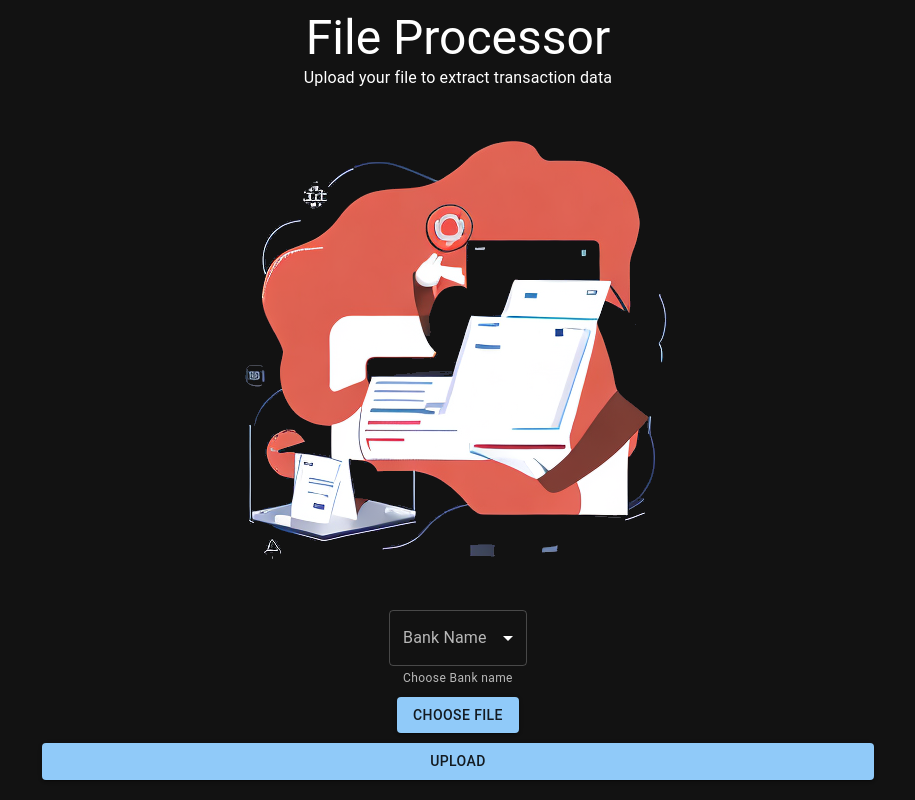
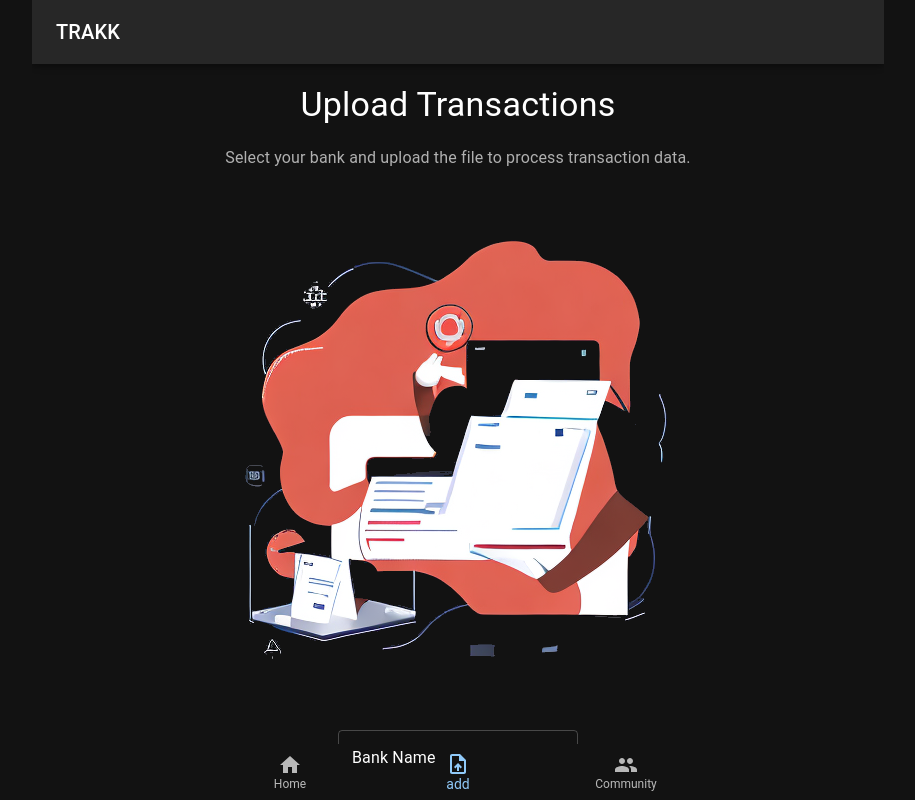
Before and after one commit to kartikbhardwaj017/trakk, a React (Create React App) app: page /upload in a window 1280 px wide. Shown: the whole page, without its empty margins (182-1097 px from the left). Built offline with nearby package versions, Linux system fonts and the light colour scheme.

Commit message:
consistent styling and extractFile init

```diff
--- a/package.json
+++ b/package.json
@@ -15,6 +15,7 @@
     "@types/react": "^18.2.18",
     "@types/react-dom": "^18.2.7",
     "@types/recharts": "^1.8.24",
+    "@types/xlsx": "^0.0.36",
     "react": "^18.2.0",
     "react-chartjs-2": "^5.2.0",
     "react-dom": "^18.2.0",
@@ -22,7 +23,8 @@
     "react-scripts": "5.0.1",
     "recharts": "^2.7.2",
     "typescript": "^4.9.5",
-    "web-vitals": "^2.1.4"
+    "web-vitals": "^2.1.4",
+    "xlsx": "^0.18.5"
   },
   "scripts": {
     "start": "react-scripts start",
--- a/src/components/Home.tsx
+++ b/src/components/Home.tsx
@@ -12,6 +12,7 @@ import {
   LocationOn,
   Home as HomeIcon,
   Margin,
+  UploadFile,
 } from "@mui/icons-material";
 import AppBar from "@mui/material/AppBar";
 import Toolbar from "@mui/material/Toolbar";
@@ -20,6 +21,7 @@ import BasicTabs from "./TabPanel";
 import Graph from "./Graph";
 import Graph2 from "./Graph2";
 import { useEffect } from "react";
+import Layout from "./Layout";
 
 export default function Home() {
   // useEffect(() => {
@@ -30,27 +32,14 @@ export default function Home() {
   // }, []);
 
   return (
+    <Layout selectedIcon={"Home"}>
       <div
         style={{
           height: "100vh",
           overflowY: "scroll",
+          padding: "10px",
         }}
       >
-      <style>
-        {`
-          ::-webkit-scrollbar {
-            display: none;
-          }
-        `}
-      </style>
-      <AppBar position="static">
-        <Toolbar>
-          <Typography variant="h6" component="div" sx={{ flexGrow: 1 }}>
-            TRAKK
-          </Typography>
-        </Toolbar>
-      </AppBar>
-
         <div
           style={{
             flexGrow: 1,
@@ -74,13 +63,17 @@ export default function Home() {
             >
               <span>Welcome,</span>
               <span
-              style={{ fontWeight: 700, fontSize: "32px", marginLeft: "10px" }}
+                style={{
+                  fontWeight: 700,
+                  fontSize: "32px",
+                  marginLeft: "10px",
+                }}
               >
                 Kartik
               </span>
               <span>Available balance</span>
               <span style={{ fontWeight: 700, fontSize: "32px" }}>
-              USD 80000.00
+                INR 80000.00
               </span>
               <div
                 style={{
@@ -107,7 +100,7 @@ export default function Home() {
                 >
                   <span>income</span>
                   <br />
-                <span>USD 1000</span>
+                  <span>INR 1000</span>
                 </div>
                 <div
                   style={{
@@ -124,7 +117,7 @@ export default function Home() {
                 >
                   <span>expense</span>
                   <br />
-                <span>USD 500</span>
+                  <span>INR 500</span>
                 </div>
               </div>
             </div>
@@ -135,9 +128,17 @@ export default function Home() {
         <h2>Expense Overview</h2>
         <Graph />
         <Graph2 />
-      <BottomNavigation
+        {/* <BottomNavigation
         showLabels
-        style={{ position: "fixed", width: "100%", bottom: 0 }}
+        style={{
+          position: "fixed",
+          width: "100%",
+          bottom: 0,
+          left: 0,
+          right: 0,
+          margin: 0,
+          padding: 0,
+        }}
         value={"recents"}
       >
         <BottomNavigationAction
@@ -145,9 +146,10 @@ export default function Home() {
           value="recents"
           icon={<HomeIcon />}
         />
-        <BottomNavigationAction label="Favorites" icon={<Favorite />} />
+        <BottomNavigationAction label="add Tranx" icon={<UploadFile />} />
         <BottomNavigationAction label="Nearby" icon={<LocationOn />} />
-      </BottomNavigation>
+      </BottomNavigation> */}
       </div>
+    </Layout>
   );
 }
--- /dev/null
+++ b/src/components/Layout.tsx
@@ -0,0 +1,64 @@
+import { useNavigate } from "react-router-dom";
+import { BottomNavigation, BottomNavigationAction } from "@mui/material";
+import AppBar from "@mui/material/AppBar";
+import Toolbar from "@mui/material/Toolbar";
+import Typography from "@mui/material/Typography";
+import { Home as HomeIcon, UploadFile, People } from "@mui/icons-material";
+
+export default function Layout({ children, selectedIcon }) {
+  const navigate = useNavigate();
+
+  return (
+    <div
+      style={{
+        height: "100vh",
+        overflowY: "scroll",
+        paddingBottom: "70px",
+      }}
+    >
+      <style>
+        {`
+          ::-webkit-scrollbar {
+            display: none;
+          }
+        `}
+      </style>
+      <AppBar position="static">
+        <Toolbar>
+          <Typography variant="h6" component="div" sx={{ flexGrow: 1 }}>
+            TRAKK
+          </Typography>
+        </Toolbar>
+      </AppBar>
+      {children}
+
+      <BottomNavigation
+        showLabels
+        style={{
+          position: "fixed",
+          width: "100%",
+          bottom: 0,
+          left: 0,
+          right: 0,
+          margin: 0,
+          padding: 0,
+        }}
+        value={selectedIcon}
+      >
+        <BottomNavigationAction
+          label="Home"
+          value="Home"
+          icon={<HomeIcon />}
+          onClick={() => navigate("/home")}
+        />
+        <BottomNavigationAction
+          label="add"
+          value="add"
+          icon={<UploadFile />}
+          onClick={() => navigate("/upload")}
+        />
+        <BottomNavigationAction label="Community" icon={<People />} />
+      </BottomNavigation>
+    </div>
+  );
+}
--- a/src/components/UploadFile.tsx
+++ b/src/components/UploadFile.tsx
@@ -1,12 +1,14 @@
 import React, { useState, useRef } from "react";
 import { Button, Typography, Box, Input } from "@mui/material";
-import { Image } from "@mui/icons-material";
 import image from "./uploadFile.png";
 import InputLabel from "@mui/material/InputLabel";
 import MenuItem from "@mui/material/MenuItem";
 import FormHelperText from "@mui/material/FormHelperText";
 import FormControl from "@mui/material/FormControl";
 import Select, { SelectChangeEvent } from "@mui/material/Select";
+import Layout from "./Layout";
+
+import { TransactionExtractionFactory } from "../services/TransactionExtractionFactory";
 
 export default function LandingPage() {
   const [selectedBank, setSelectedBank] = useState("");
@@ -25,46 +27,82 @@ export default function LandingPage() {
     fileInputRef.current?.click();
   };
 
+  const onUpload = async () => {
+    if (selectedFile && selectedBank) {
+      try {
+        const extractor =
+          TransactionExtractionFactory.getExtractor(selectedBank);
+        const transactions = await extractor.extractFromXlsvFile(selectedFile);
+        console.log(transactions);
+      } catch (error) {
+        console.error("Failed to extract transactions:", error);
+      }
+    } else {
+      console.error("No file selected or bank not specified");
+    }
+  };
+
   return (
+    <Layout selectedIcon={"add"}>
       <div
         style={{
           width: "100%",
           display: "flex",
           flexDirection: "column",
           alignItems: "center",
+          padding: "20px",
         }}
       >
-      <Typography variant="h3">File Processor</Typography>
-      <Typography>Upload your file to extract transaction data</Typography>
-      <img src={image} alt="Graphic  " />
+        <Typography
+          variant="h4"
+          style={{ color: "white", marginBottom: "20px" }}
+        >
+          Upload Transactions
+        </Typography>
+        <Typography style={{ color: "#B0B0B0", marginBottom: "20px" }}>
+          Select your bank and upload the file to process transaction data.
+        </Typography>
+        <img
+          src={image}
+          alt="Upload graphic"
+          style={{ marginBottom: "20px" }}
+        />
 
-      <FormControl sx={{ m: 1, minWidth: 120 }}>
-        <InputLabel id="demo-simple-select-helper-label">Bank Name</InputLabel>
+        <FormControl sx={{ m: 1, minWidth: 240 }}>
+          <InputLabel
+            id="demo-simple-select-helper-label"
+            style={{ color: "white" }}
+          >
+            Bank Name
+          </InputLabel>
           <Select
             labelId="demo-simple-select-helper-label"
             id="demo-simple-select-helper"
             value={selectedBank}
             label="SBI"
             onChange={handleBankChange}
-          sx={{ color: "white" }}
+            sx={{ color: "white", marginBottom: "10px" }}
           >
-          <MenuItem value={15}>
+            <MenuItem value={"SBI"}>
               <em>SBI</em>
             </MenuItem>
-          <MenuItem value={10}>ICICI</MenuItem>
-          <MenuItem value={20}>HDFC</MenuItem>
-          <MenuItem value={30}>AXIS</MenuItem>
+            <MenuItem value={"ICICI"}>ICICI</MenuItem>
+            <MenuItem value={"HDFC"}>HDFC</MenuItem>
+            <MenuItem value={"AXIS"}>AXIS</MenuItem>
           </Select>
-        <FormHelperText>Choose Bank name </FormHelperText>
         </FormControl>
-      <Box display="flex" alignItems="center" gap={2}>
+        <Box
+          display="flex"
+          alignItems="center"
+          gap={2}
+          style={{ marginBottom: "20px" }}
+        >
           <input
             type="file"
             ref={fileInputRef}
             onChange={handleFileChange}
-          style={{ display: "none" }} // Hide the default file input
-        />{" "}
-        {/* Styled file picker button */}
+            style={{ display: "none" }}
+          />
           <Button
             variant="contained"
             color="primary"
@@ -73,18 +111,26 @@ export default function LandingPage() {
             Choose File
           </Button>
           {selectedFile && (
-          <span style={{ marginLeft: 10 }}>{selectedFile.name}</span>
+            <Typography
+              variant="body2"
+              style={{ color: "white", marginLeft: 10 }}
+            >
+              {selectedFile.name}
+            </Typography>
           )}
         </Box>
         <Button
           variant="contained"
+          color="primary"
           style={{
-          width: "calc(100% - 20px)",
-          margin: "10px",
+            width: "calc(100% - 40px)",
+            margin: "10px 20px",
           }}
+          onClick={onUpload}
         >
           Upload
         </Button>
       </div>
+    </Layout>
   );
 }
--- /dev/null
+++ b/src/services/ITransactionExtractor.ts
@@ -0,0 +1,5 @@
+import { ITransactionProps } from "./ITransactionProps";
+
+export interface ITransactionExtractor {
+  extractFromXlsvFile(file: File): Promise<ITransactionProps[]>;
+}
--- /dev/null
+++ b/src/services/ITransactionProps.ts
@@ -0,0 +1,20 @@
+export enum EPaymentMode {
+  UPI = "UPI",
+  NEFT = "NEFT",
+}
+
+export enum ETransactionType {
+  CREDIT = "CREDIT",
+  DEBIT = "DEBIT",
+}
+
+export interface ITransactionProps {
+  date: string;
+  amount: number;
+  balance: number;
+  mode: EPaymentMode;
+  recipient: string;
+  category: string;
+  remarks: string;
+  type: ETransactionType;
+}
--- /dev/null
+++ b/src/services/SBITransactionExtractService.ts
@@ -0,0 +1,61 @@
+import * as XLSX from "xlsx";
+import { ITransactionExtractor } from "./ITransactionExtractor";
+import { ETransactionType, ITransactionProps } from "./ITransactionProps";
+
+export class SBITransactionExtractService implements ITransactionExtractor {
+  // Given the code structure, I'm making an assumption that the transaction details can be determined
+  // based on column headers. You might need to modify this to suit your actual Excel structure.
+  async extractFromXlsvFile(file: File): Promise<ITransactionProps[]> {
+    return new Promise<ITransactionProps[]>((resolve, reject) => {
+      let transactions: ITransactionProps[] = [];
+
+      const reader = new FileReader();
+
+      reader.onload = (evt) => {
+        try {
+          const bstr = evt.target.result as string;
+          const workbook = XLSX.read(bstr, { type: "binary" });
+          const wsname = workbook.SheetNames[0];
+          const ws = workbook.Sheets[wsname];
+          const data = XLSX.utils.sheet_to_json(ws, { header: 1 });
+
+          const headers = data[0];
+          const rows = data.slice(1);
+
+          rows.forEach((row) => {
+            let obj: any = {};
+            (headers as string[]).forEach((header, i) => {
+              obj[header] = row[i];
+            });
+
+            const transaction: ITransactionProps = {
+              date: obj["Transaction Date"],
+              amount:
+                obj["Withdrawal Amount (INR )"] || obj["Deposit Amount (INR )"],
+              balance: obj["Balance (INR )"],
+              mode: obj["Transaction Mode"], // This is an assumption, modify as required
+              recipient: obj["Recipient"], // This is an assumption, modify as required
+              category: obj["Category"], // This is an assumption, modify as required
+              remarks: obj["Transaction Remarks"],
+              type: obj["Withdrawal Amount (INR )"]
+                ? ETransactionType.DEBIT
+                : ETransactionType.CREDIT,
+            };
+
+            transactions.push(transaction);
+          });
+
+          resolve(transactions);
+        } catch (error) {
+          reject(error);
+        }
+      };
+
+      reader.onerror = (error) => {
+        reject(error);
+      };
+
+      reader.readAsBinaryString(file);
+    });
+  }
+}
--- /dev/null
+++ b/src/services/TransactionExtractionFactory.ts
@@ -0,0 +1,13 @@
+import { ITransactionExtractor } from "./ITransactionExtractor";
+import { SBITransactionExtractService } from "./SBITransactionExtractService";
+
+export class TransactionExtractionFactory {
+  public static getExtractor(bankName: string): ITransactionExtractor {
+    switch (bankName) {
+      case "SBI":
+        return new SBITransactionExtractService();
+      default:
+        throw new Error(`Extractor not available for bank: ${bankName}`);
+    }
+  }
+}
```
Also changed, not shown: src/components/Graph.tsx (+5 -91 lines), src/components/Graph2.tsx (+66 -34 lines), 1 other file (tests, documents, lock files or other folders). Lines whose indentation alone changed are shown as unchanged.
